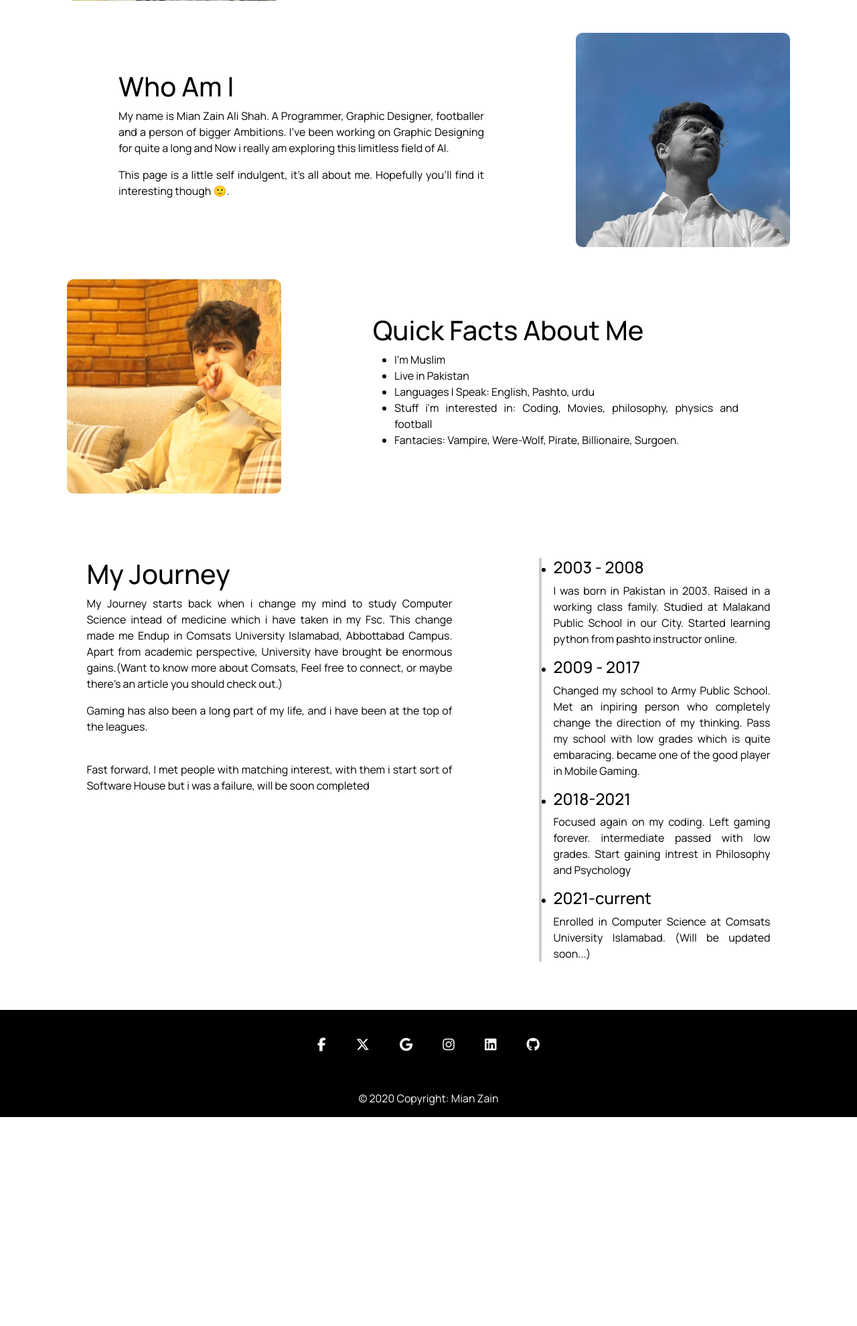
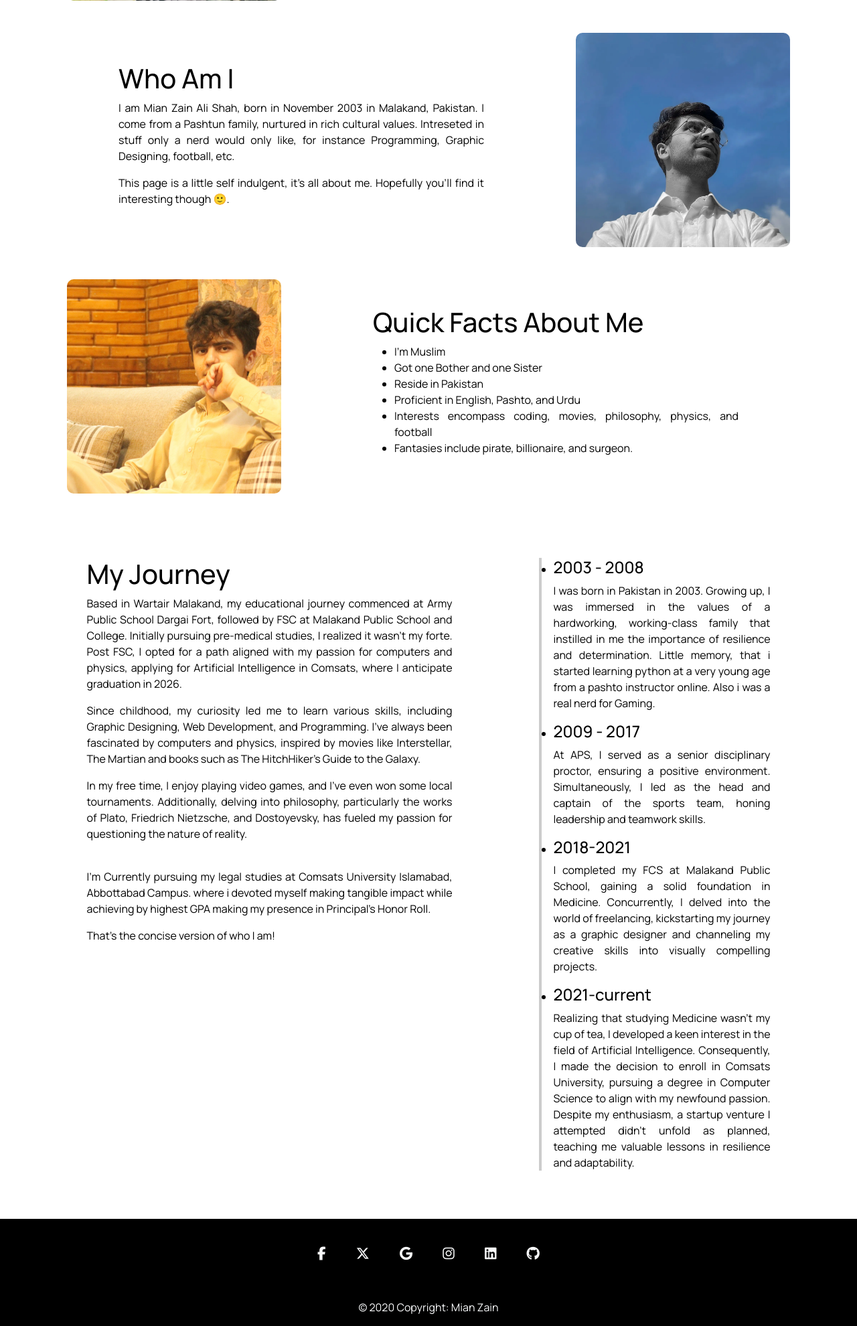
Before and after one commit to Miansadafali/mian-sadaf, a Django app: page /about/ in a window 1280 px wide. Shown: the part 447-2427 px from the top of the page at 67% size. Before the commit the page ends 2115 px from the top, so only its background shows below. Run offline with Django 4.2, Linux system fonts and the light colour scheme; some libraries are stand-ins or nearby versions.

Commit message:
Made changes to the about Section.

```diff
--- a/Sadaf/templates/about.html
+++ b/Sadaf/templates/about.html
@@ -27,7 +27,7 @@
         <section class="row d-flex my-md-5 my-3 justify-content-center">
             <div class="col-md-6 col-10 mx-auto my-auto">
                 <h1>Who Am I</h1>
-                <p>My name is Mian Zain Ali Shah. A Programmer, Graphic Designer, footballer and a person of bigger Ambitions. I’ve been working on Graphic Designing for quite a long and Now i really am exploring this limitless field of AI.</p>
+                <p>I am Mian Zain Ali Shah, born in November 2003 in Malakand, Pakistan. I come from a Pashtun family, nurtured in rich cultural values. Intreseted in stuff only a nerd would only like, for instance Programming, Graphic Designing, football, etc.</p>
                 <p>This page is a little self indulgent, it’s all about me. Hopefully you’ll find it interesting though 🙂.</p>
             </div>
             <div class="col-md-4 col-sm-10 d-flex justify-content-center">
@@ -41,13 +41,15 @@
                 <ul class="">
                     <li>I'm Muslim
                     </li>
-                    <li>Live in Pakistan
+                    <li>Got one Bother and one Sister
                     </li>
-                    <li>Languages I Speak: English, Pashto, urdu
+                    <li>Reside in Pakistan
                     </li>
-                    <li>Stuff i'm interested in: Coding, Movies, philosophy, physics and football
+                    <li>Proficient in English, Pashto, and Urdu
                     </li>
-                    <li>Fantacies: Vampire, Were-Wolf, Pirate, Billionaire, Surgoen.
+                    <li>Interests encompass coding, movies, philosophy, physics, and football
+                    </li>
+                    <li>Fantasies include pirate, billionaire, and surgeon.
                     </li>
                 </ul>
             </div>
@@ -60,10 +62,12 @@
         <section class="d-flex row my-5">
             <div class="col-md-6 col-10 mx-auto my-5">
                <h1>My Journey</h1>
-                <p>My Journey starts back when i change my mind to study Computer Science intead of medicine which i have taken in my Fsc. This change made me Endup in Comsats University Islamabad, Abbottabad Campus. Apart from academic perspective, University have brought be enormous gains.(Want to know more about Comsats, Feel free to connect, or maybe there's an article you should check out.)</p>
-                <p>Gaming has also been a long part of my life, and i have been at the top of the leagues.</p>
+                <p>Based in Wartair Malakand, my educational journey commenced at Army Public School Dargai Fort, followed by FSC at Malakand Public School and College. Initially pursuing pre-medical studies, I realized it wasn't my forte. Post FSC, I opted for a path aligned with my passion for computers and physics, applying for Artificial Intelligence in Comsats, where I anticipate graduation in 2026.</p>
+                <p>Since childhood, my curiosity led me to learn various skills, including Graphic Designing, Web Development, and Programming. I've always been fascinated by computers and physics, inspired by movies like Interstellar, The Martian and books such as The HitchHiker's Guide to the Galaxy.</p>
+                <p>In my free time, I enjoy playing video games, and I've even won some local tournaments. Additionally, delving into philosophy, particularly the works of Plato, Friedrich Nietzsche, and Dostoyevsky, has fueled my passion for questioning the nature of reality.</p>
                 <br>
-                <p>Fast forward, I met people with matching interest, with them i start sort of Software House but i was a failure, will be soon completed</p>
+                <p>I'm Currently pursuing my legal studies at Comsats University Islamabad, Abbottabad Campus. where i devoted myself making tangible impact while achieving by highest GPA making my presence in Principal's Honor Roll.</p>
+                <p>That's the concise version of who I am!</p>
             </div>
 
             <div class="col-md-4 col-10 mx-auto  mt-md-5 my-2 ">
@@ -72,19 +76,19 @@
                 <ul class="journey-timeline">
                     <li>
                         <h1>2003 - 2008</h1>
-                        <p>I was born in Pakistan in 2003. Raised in a working class family. Studied at Malakand Public School in our City. Started learning python from pashto instructor online.</p>
+                        <p>I was born in Pakistan in 2003. Growing up, I was immersed in the values of a hardworking, working-class family that instilled in me the importance of resilience and determination. Little memory, that i started learning python at a very young age from a pashto instructor online. Also i was a real nerd for Gaming. </p>
                     </li>
                     <li>
                         <h1>2009 - 2017</h1>
-                        <p>Changed my school to Army Public School. Met an inpiring person who completely change the direction of my thinking. Pass my school with low grades which is quite embaracing. became one of the good player in Mobile Gaming.</p>
+                        <p>At APS, I served as a senior disciplinary proctor, ensuring a positive environment. Simultaneously, I led as the head and captain of the sports team, honing leadership and teamwork skills.</p>
                     </li>
                     <li>
                         <h1>2018-2021</h1>
-                        <p>Focused again on my coding. Left gaming forever. intermediate passed with low grades. Start gaining intrest in Philosophy and Psychology</p>
+                        <p>I completed my FCS at Malakand Public School, gaining a solid foundation in Medicine. Concurrently, I delved into the world of freelancing, kickstarting my journey as a graphic designer and channeling my creative skills into visually compelling projects.</p>
                     </li>
                     <li>
                         <h1>2021-current</h1>
-                        <p>Enrolled in Computer Science at Comsats University Islamabad. (Will be updated soon...)</p>
+                        <p>Realizing that studying Medicine wasn't my cup of tea, I developed a keen interest in the field of Artificial Intelligence. Consequently, I made the decision to enroll in Comsats University, pursuing a degree in Computer Science to align with my newfound passion. Despite my enthusiasm, a startup venture I attempted didn't unfold as planned, teaching me valuable lessons in resilience and adaptability.</p>
                     </li>
 
                 </ul>
--- a/Sadaf/templates/contact.html
+++ b/Sadaf/templates/contact.html
@@ -19,10 +19,7 @@
     <div class="row mt-5 mb-5">
       <div class=" col-md-6 d-flex flex-column justify-content-center text-center">
         <h1>Contact</h1>
-        <p>
-          Miangano cham, Wartair<br>
-          Malakand, Pakistan 23060
-        </p>
+        <p>+923180911060</p>
 
         <p>
           Email: Miaanzainali@gmail.com
--- a/Sadaf/templates/explore.html
+++ b/Sadaf/templates/explore.html
@@ -11,8 +11,8 @@
     {% include "includes/navbar.html" %}
 
     <div class="explore-msg">
-        <h1>This page is Under Construction.</h1>
-        <h2>It will be available soon...</h2>
+
+        <h2>Available soon...</h2>
         <a href="{% url 'index' %}"><i class="fa-solid fa-house"></i></a>
 
 
```
